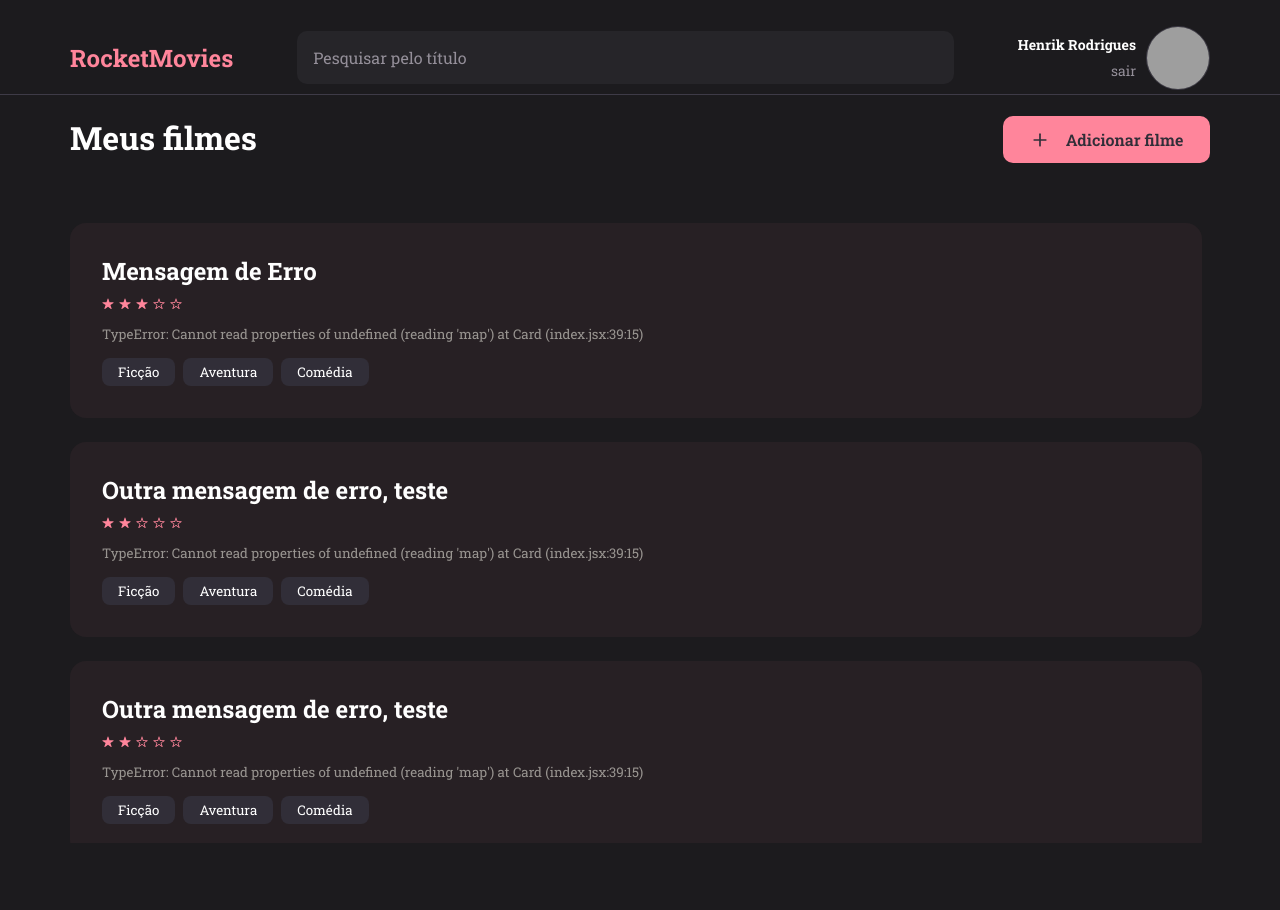
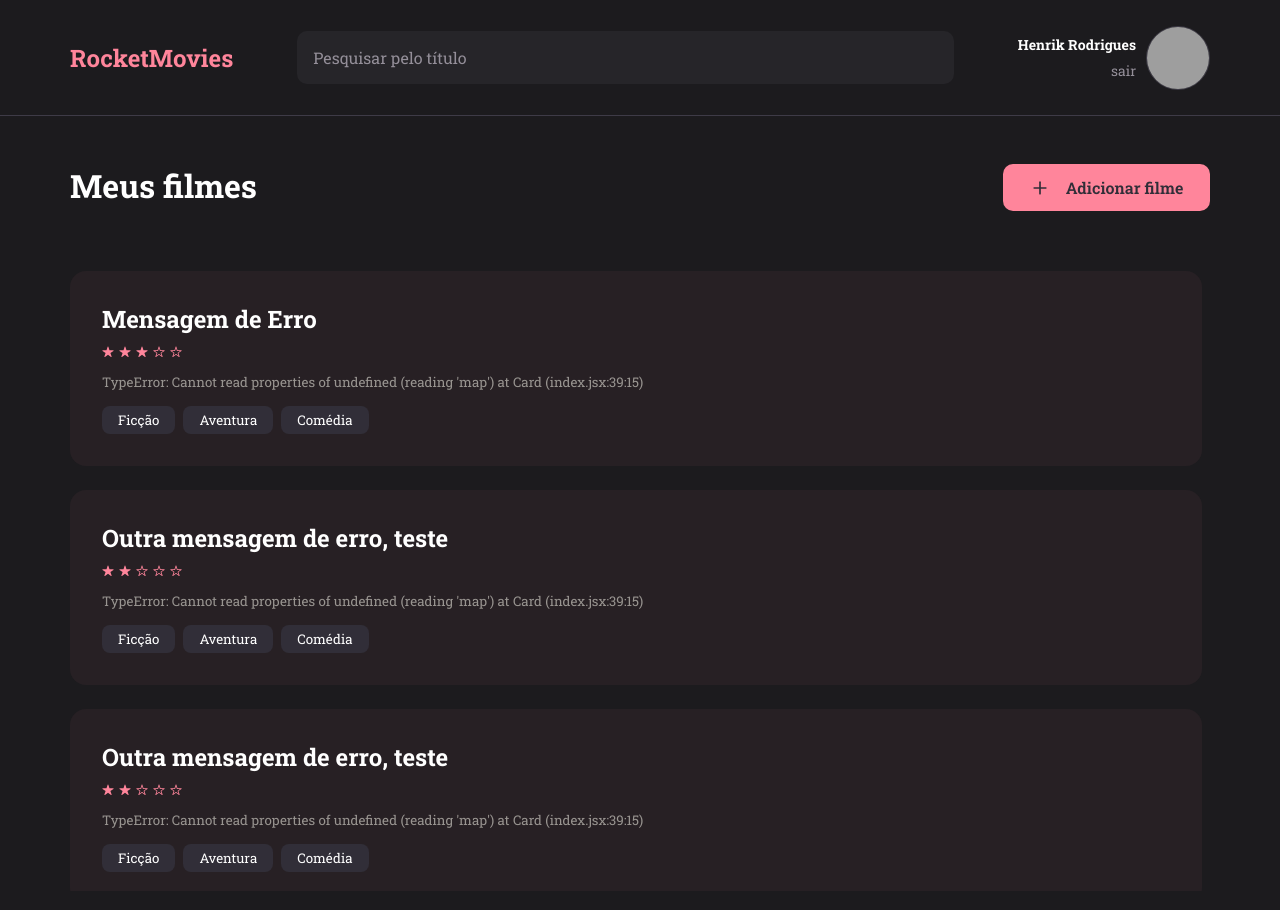
Before and after one commit to henrikRod/rocketMovies, a React (Vite) app: page / in a window 1280 px wide. Shown: the top 910 px of the page. Before the commit the page ends 867 px from the top, so only its background shows below. Built offline with nearby package versions, Linux system fonts and the light colour scheme; grey boxes are pictures that could not be loaded.

Commit message:
Fix header position

```diff
--- a/src/components/Header/index.jsx
+++ b/src/components/Header/index.jsx
@@ -1,4 +1,5 @@
 import { Input } from "../Input";
+import { Link } from "react-router-dom";
 
 import "./styles.css";
 
@@ -13,9 +14,9 @@ export default function Header() {
             <strong>Henrik Rodrigues</strong>
             <a href="#">sair</a>
           </div>
-          <a href="#">
+          <Link to="/profile">
             <img src="https://github.com/henrikRod.png" />
-          </a>
+          </Link>
         </aside>
       </div>
     </header>
--- a/src/pages/Home/styles.css
+++ b/src/pages/Home/styles.css
@@ -6,7 +6,6 @@
     "header"
     "main"
   ;
-  align-items: center;
 
   margin: 0 auto;
 
@@ -15,6 +14,8 @@
 
 #home main {
   grid-area: main;
+
+  margin-top: 48px;
 }
 
 #home main .titleContainer {
```
